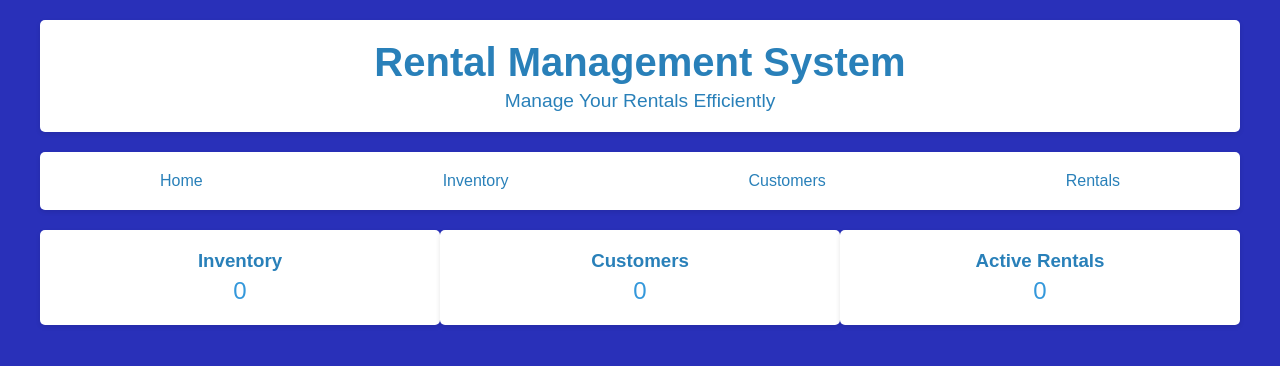
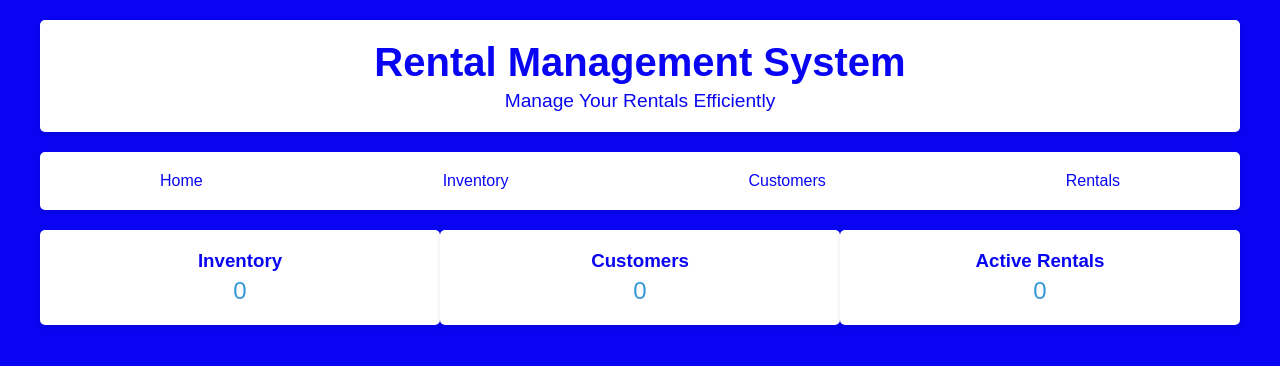
Before and after one commit to srikanta2001swamy/Rental_system, a Flask app: page / in a window 1280 px wide. Shown: the top 366 px of the page. Run offline with Flask 2, Linux system fonts and the light colour scheme; data that the repository does not hold is empty.

Commit message:
Update styles.css

```diff
--- a/static/css/styles.css
+++ b/static/css/styles.css
@@ -3,7 +3,7 @@ body {
     font-family: 'Arial', sans-serif;
     margin: 0;
     padding: 0;
-    background-color: #2930b9; /* Deep blue background */
+    background-color: #0905f2; /* New deep blue-purple background */
     color: #333;
 }
 
@@ -18,7 +18,7 @@ body {
     text-align: center;
     padding: 20px 0;
     background-color: #ffffff; /* White background */
-    color: #2980b9; /* Blue text to match background */
+    color: #0905f2; /* Text matches background for contrast */
     border-radius: 5px;
     box-shadow: 0 2px 5px rgba(0, 0, 0, 0.1);
     margin-bottom: 20px;
@@ -48,7 +48,7 @@ body {
 
 .nav a {
     text-decoration: none;
-    color: #2980b9; /* Blue text */
+    color: #0905f2; /* Blue-purple text */
     padding: 10px 20px;
     transition: background-color 0.3s;
 }
@@ -175,7 +175,7 @@ tr:hover {
 
 .stat-card h3 {
     margin: 0;
-    color: #2980b9; /* Blue text */
+    color: #0905f2; /* Blue-purple text */
 }
 
 .stat-card p {
```
